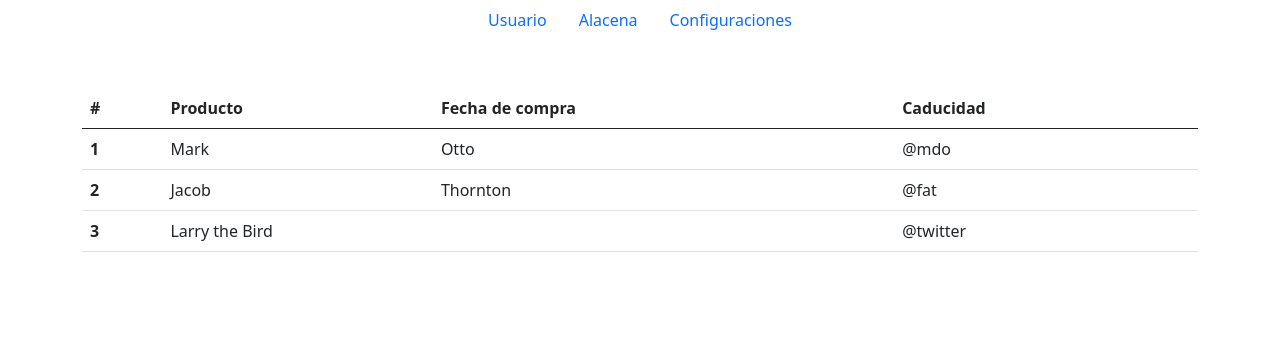
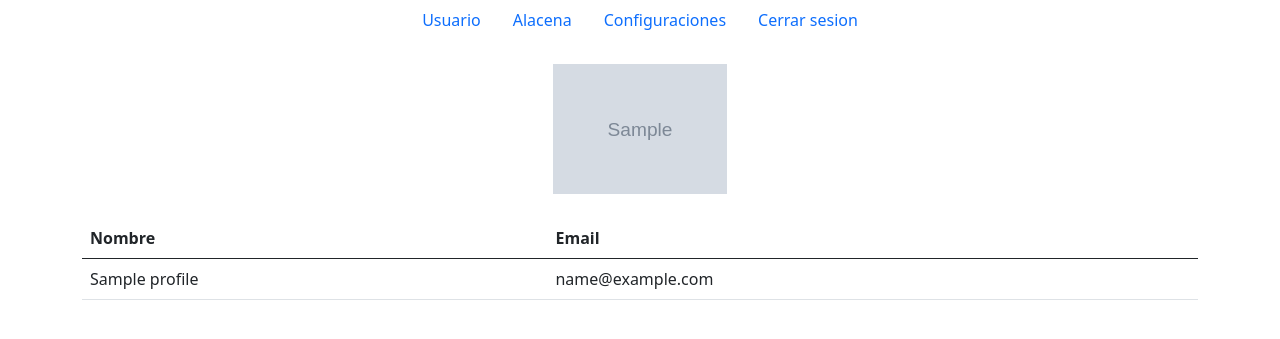
Before and after one commit to ulysses316/alacena, a Flask app: template templates/user.html in a window 1280 px wide. Shown: the part 76-415 px from the top of the page. Run offline with Flask 2, Linux system fonts and the light colour scheme; the template is opened without the code that fills it: most values are stand-ins (such as "Sample title", 1, 10 or a date in 2020); grey boxes marked "Sample" are stand-in pictures; some libraries are stand-ins or nearby versions.

Commit message:
[ADD] decorator 'login_required' print user info

```diff
--- a/main.py
+++ b/main.py
@@ -1,5 +1,10 @@
 from flask import Flask, url_for, render_template, redirect, session
 from authlib.integrations.flask_client import OAuth
+from credentials import c_id, c_secret
+
+# Decorator for routes
+
+from auth_decorator import login_required
 
 app = Flask(__name__)
 app.secret_key = 'Esta es mi super llave secreta'
@@ -9,8 +14,8 @@ app.secret_key = 'Esta es mi super llave secreta'
 oauth = OAuth(app)
 google = oauth.register(
     name='google',
-    client_id='GOOGLE_CLIENT_ID"',
-    client_secret='GOOGLE_CLIENT_SECRET"',
+    client_id= c_id,
+    client_secret=c_secret,
     access_token_url='https://accounts.google.com/o/oauth2/token',
     access_token_params=None,
     authorize_url='https://accounts.google.com/o/oauth2/auth',
@@ -24,15 +29,15 @@ def index():
     return render_template("index.html")
 
 @app.route('/products')
+@login_required
 def products():
     return render_template("products.html")
 
-
 @app.route('/user')
+@login_required
 def user():
-    email = dict(session).get('email',None)
-    #return f"hello, {email}!"
-    return render_template("user.html", email=email)
+    profile = dict(session).get('profile',None)
+    return render_template("user.html", profile=profile)
 
 
 
@@ -51,7 +56,8 @@ def authorize():
     resp = google.get('userinfo')
     user_info = resp.json()
     # do something with the token and profile
-    session['email'] = user_info['email']
+    session['profile'] = user_info
+    session.permanent = True
     return redirect('/products')
 
 @app.route('/logout')
--- a/templates/index.html
+++ b/templates/index.html
@@ -14,7 +14,8 @@
               <label for="exampleInputPassword1" class="form-label">Contraseña</label>
               <input type="password" class="form-control" id="exampleInputPassword1">
             </div>
-            <div class="mb-3">
+            <button type="submit" class="btn btn-warning">Iniciar sesion</button>
+            <div class="mt-3">
               <p>O inicia sesion con Google</p>
               <a href="/login" class="btn btn-danger">
                 <svg xmlns="http://www.w3.org/2000/svg" width="16" height="16" fill="currentColor" class="bi bi-google" viewBox="0 0 16 16">
@@ -22,7 +23,6 @@
                 </svg>
               </a>
             </div>
-            <button type="submit" class="btn btn-warning">Iniciar sesion</button>
           </form>
     </section>
 {% endblock %}
--- a/templates/nav-app.html
+++ b/templates/nav-app.html
@@ -1,11 +1,14 @@
 <ul class="nav d-flex justify-content-center">
     <li class="nav-item">
-      <a class="nav-link" aria-current="page" href="#">Usuario</a>
+      <a class="nav-link" aria-current="page" href="/user">Usuario</a>
     </li>
     <li class="nav-item">
-      <a class="nav-link" href="#">Alacena</a>
+      <a class="nav-link" href="/products">Alacena</a>
     </li>
     <li class="nav-item">
-      <a class="nav-link" href="#">Configuraciones</a>
+      <a class="nav-link" href="/">Configuraciones</a>
+    </li>
+    <li class="nav-item">
+      <a class="nav-link" href="/logout">Cerrar sesion</a>
     </li>
   </ul>
--- a/templates/user.html
+++ b/templates/user.html
@@ -5,32 +5,20 @@
 {% include "nav-app.html" %}
 
 <section class="container">
-    <table class="table mt-5">
+  <div class="d-flex justify-content-center">
+    <img class="mt-4" height="130px" src="{{profile.picture}}" alt="">
+  </div>
+    <table class="table mt-4">
         <thead>
           <tr>
-            <th scope="col">#</th>
-            <th scope="col">Producto</th>
-            <th scope="col">Fecha de compra</th>
-            <th scope="col">Caducidad</th>
+            <th scope="col">Nombre</th>
+            <th scope="col">Email</th>
           </tr>
         </thead>
         <tbody>
           <tr>
-            <th scope="row">1</th>
-            <td>Mark</td>
-            <td>Otto</td>
-            <td>@mdo</td>
-          </tr>
-          <tr>
-            <th scope="row">2</th>
-            <td>Jacob</td>
-            <td>Thornton</td>
-            <td>@fat</td>
-          </tr>
-          <tr>
-            <th scope="row">3</th>
-            <td colspan="2">Larry the Bird</td>
-            <td>@twitter</td>
+            <td>{{profile.name}}</td>
+            <td>{{profile.email}}</td>
           </tr>
         </tbody>
       </table>
```
Also changed, not shown: auth_decorator.py (added, +14 -0 lines), static/images/nobody.png (added), 1 other file.
